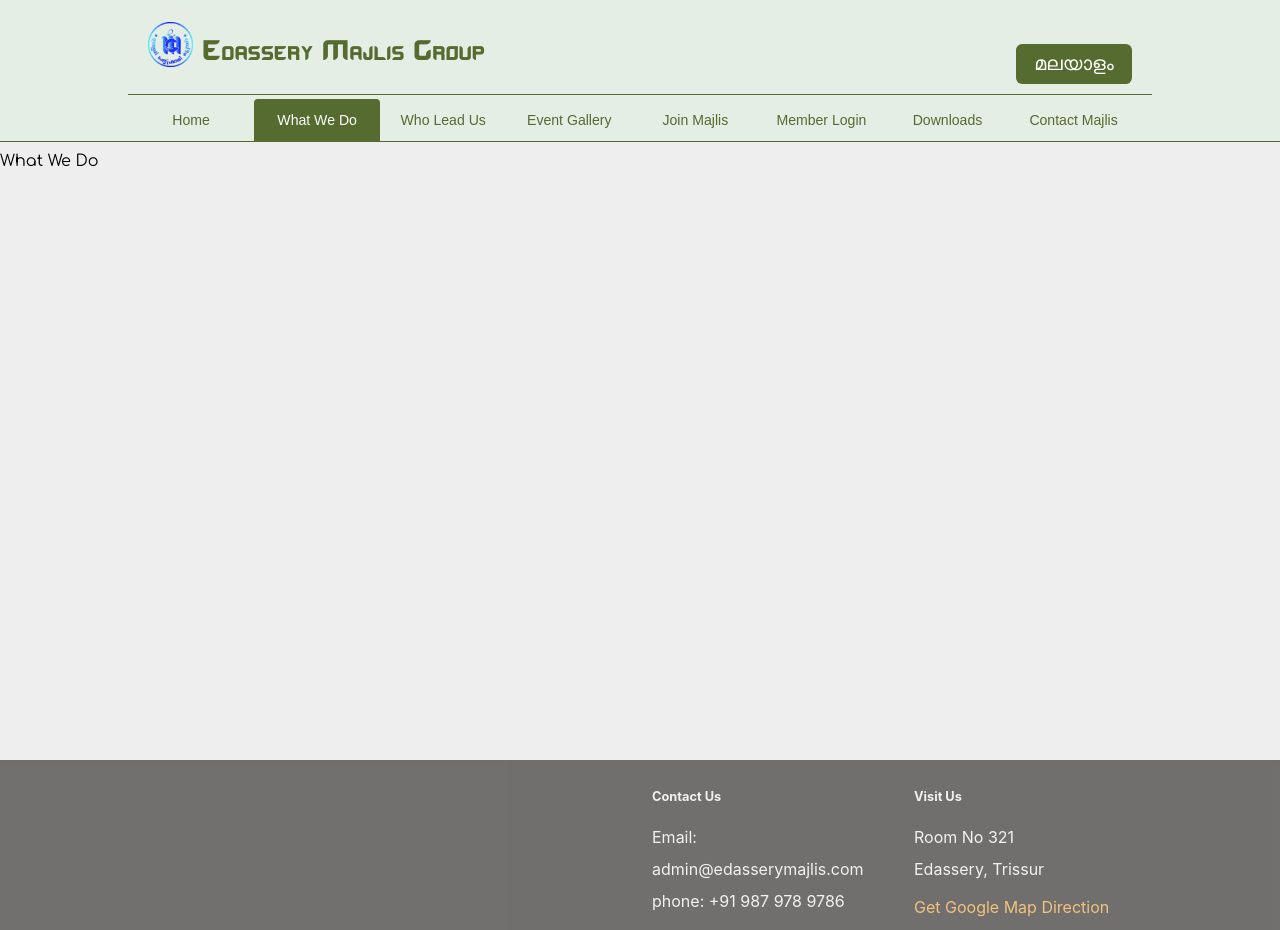
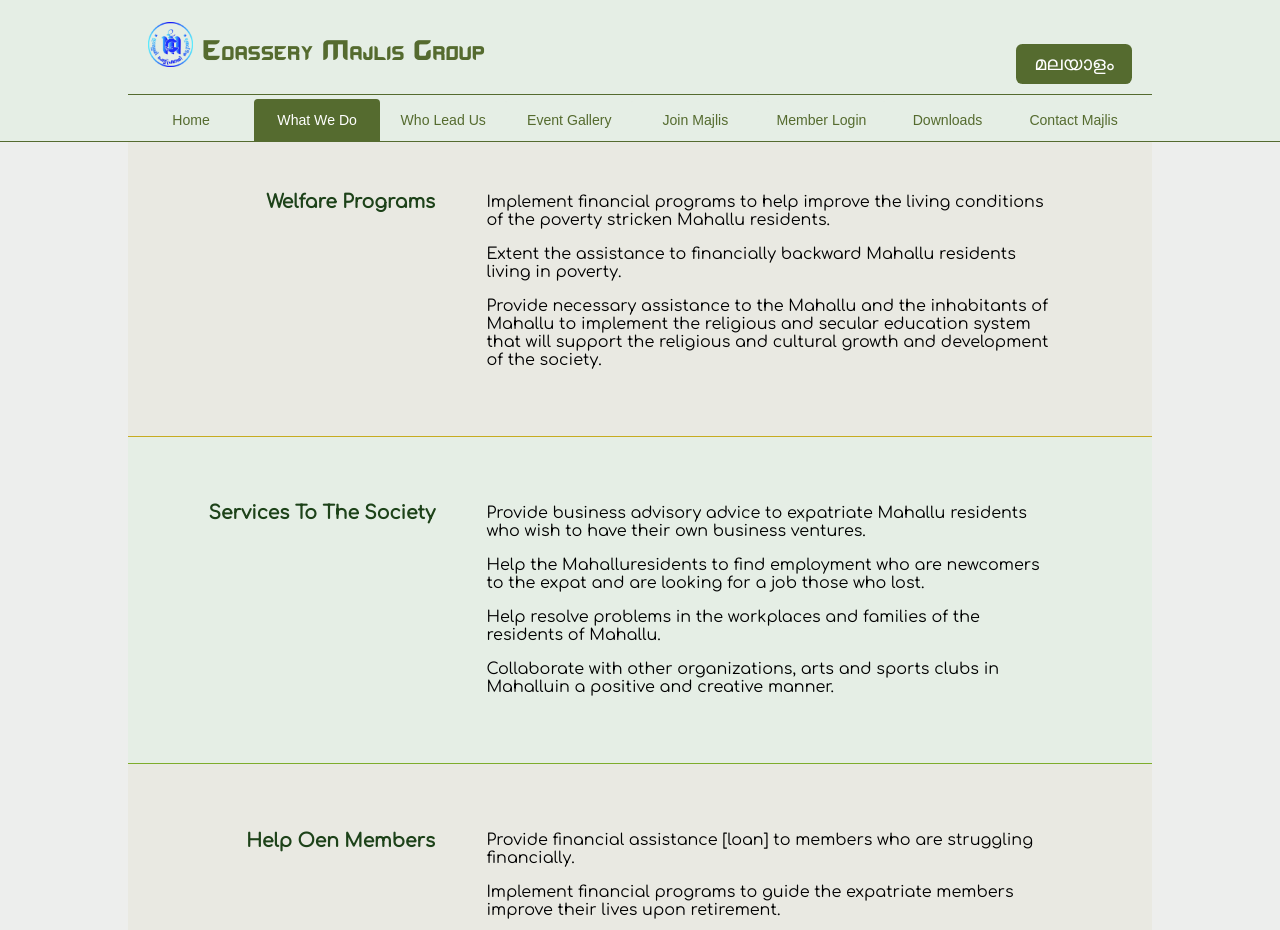
Before and after one commit to tshihad/edesseri-majlis, a React (Create React App) app in the folder web/: page /WhatweDo in a window 1280 px wide. Shown: the top 930 px of the page. Built offline with nearby package versions, Linux system fonts and the light colour scheme.

Commit message:
what we do page

```diff
--- a/web/package.json
+++ b/web/package.json
@@ -19,7 +19,7 @@
     "typescript": "^3.6.4"
   },
   "scripts": {
-    "start": "PORT=7000 react-scripts start",
+    "start": "PORT=7777 react-scripts start",
     "build": "react-scripts build",
     "test": "react-scripts test",
     "eject": "react-scripts eject"
--- a/web/src/components/body.jsx
+++ b/web/src/components/body.jsx
@@ -46,8 +46,8 @@ border-bottom: 1px #556b2f solid;
 `;
 const Body = styled.div`
 width: 100%;
-padding: 19vh 0 0 0;
-min-height: 95vh;
+padding: 9.8vw 0 0 0;
+min-height: 75vh;
 background-color: #edeeed;
 font-family: 'Comfortaa', cursive;
 `;
--- a/web/src/components/home.jsx
+++ b/web/src/components/home.jsx
@@ -100,7 +100,6 @@ const Card = styled.div`
 width:100%;
 padding: 5vh 20vw;
 text-align:center;
-font-family:Open Sans,sans-serif;
 `;
 const Headline = styled.h3`
 color:#1d4219;
@@ -228,7 +227,7 @@ const MiniCard = styled.div`
 width: 50%;
 font-weight: 400;
 font-size: 1.2vw;
-vertical-align: top
+vertical-align: top;
 display: inline-block;
 `;
 const Main = styled.div`
--- a/web/src/components/what_we_do.jsx
+++ b/web/src/components/what_we_do.jsx
@@ -1,10 +1,111 @@
-import React,{useEffect} from 'react'
+import React, { useEffect } from 'react'
+import styled from 'styled-components'
 
-export default function WhatWeDo(props){
+const WhatWeDoDiv = styled.div`
+margin: 0vh 10vw;
+`;
+
+const WelfareProgramsContents = {
+  english: [
+    "Implement financial programs to help improve the living" +
+    " conditions of the poverty stricken Mahallu residents.",
+    "Extent the assistance to financially backward Mahallu" +
+    " residents living in poverty.",
+    "Provide necessary assistance to the Mahallu and the" +
+    " inhabitants of Mahallu to implement the religious and" +
+    " secular education system that will support the religious and" +
+    " cultural growth and development of the society."
+  ],
+  malayalam: [
+    "ദാ ിപ്ദേും അനുഭവിക്ുന്ന മഹല്ലു നിവാസികളുറട ജീവിയ നില്വാ ും ഉയർത്തുന്നയിനു സഹായകമായ സാമ്പത്തിക രദ്ധയികൾ നടെില്ാക്ുക..",
+    "സാമ്പത്തിക പ്രയാസും രന ിടുന്ന മഹല്ല് നിവാസികൾക്് സാമ്പത്തിക സഹായും നൽകുക.",
+    "മഹല്ലിന്റെയുും മഹല്ല് നിവാസികളുരടയുും, മയസാുംസ്‌കാ ിക വളർച്ചക്ുും രുര ാരമനത്തിനുും സഹായകമായ, മയ ര വുും ഭൗയികവുമായ വിദോഭോസ സുംവിധാനും നടെില്ാക്ുന്നയിന് ആവരേമായ സഹായും നൽകുക."
+  ]
+}
+
+const ServiceSocietyContents = {
+  english: [
+    "Provide business advisory advice to expatriate Mahallu"+
+    " residents who wish to have their own business ventures.",
+    "Help the Mahalluresidents to find employment who are"+
+    " newcomers to the expat and are looking for a job those who"+
+    " lost.",
+    "Help resolve problems in the workplaces and families of the"+
+    " residents of Mahallu.",
+    "Collaborate with other organizations, arts and sports clubs in"+
+    " Mahalluin a positive and creative manner."
+  ],
+  malayalam:[
+    "സവന്തമായി ബിസിനസ്‌ സും ുംഭങ്ങൾ ആപ്രഹിക്ുന്ന പ്രവാസികളായ മഹല്ല് നിവാസികൾക്് ബിസിനസ്സ് സുംബന്ധമായ ഉരരദര നിർരദ്ധരങ്ങൾ നൽകുക.",
+    "പ്രവാസ രല്ാകരത്തക്് കടന്നു വ ുന്ന നവാരയര യുും, റയാഴിൽ നഷ്ടറെട്ട് റയാഴിൽ അരനവഷിക്ുന്നവ ുമായ മഹല്ല് നിവാസികറള റയാഴിൽ കറണ്ടത്താൻ സഹായിക്ുക.",
+    "മഹല്ല് നിവാസികളായ പ്രവാസികളുറട റയാഴിൽ സ്ഥല്ങ്ങളില്ുും, കുടുുംബങ്ങളില്ുും ഉണ്ടാകുന്ന പ്രശ്നങ്ങൾ ര ിഹ ിക്ാൻ സഹായിക്ുക.",
+    "മഹല്ലിറല് ഇയ സുംഘടനകരളാടുും, കല്ാ - കായിക ക്ലബ്ബുകരളാടുും രുണകാുംക്ഷരയാറട, സർരാത്മകമായ പ്രവർത്തനങ്ങളില്ൂറട ഒറത്താ ുമിച്ചു പ്രവർത്തിക്ുക."
+  ]
+}
+
+const HelpMembersContents = {
+  english: [
+    "Provide financial assistance [loan] to members who are"+
+    " struggling financially.",
+    "Implement financial programs to guide the expatriate"+
+    " members improve their lives upon retirement.",
+    "Help repatriate the bodies of members whose lives are on"+
+    " the path to expatriate."
+  ],
+  malayalam:[
+    "സാമ്പത്തികമായി പ്രയിസന്ധി രന ിടുന്ന അുംരങ്ങൾക്് സാമ്പത്തിക സഹായും [വായ്ര] നൽകുക.",
+    "അുംരങ്ങളുറട പ്രവാസാനന്ത ജീവിയും ഭാസു മാക്ുന്ന സാമ്പത്തിക രദ്ധയികൾ നടെില്ാക്ുക..",
+    "പ്രവാസത്തിൻ വഴിയിൽ ജീവൻ റരാല്ിഞ്ഞു രരാകുന്ന അുംരങ്ങളുറട മയ്യിത്ത് നാട്ടിറല്ത്തിക്ാൻ സഹായിക്ുക."
+  ]
+}
+export default function WhatWeDo(props) {
   useEffect(() => {
     props.setState("WhatWeDo")
   }, [props])
-  return(
-    <div>What We Do</div>
+  return (
+    <WhatWeDoDiv>
+      <WhatWeDoCard headline="Welfare Programs" contents={WelfareProgramsContents} language={props.language === "മലയാളം" ?"malayalam" :"english"} colorcode="1" />
+      <WhatWeDoCard headline="Services To The Society" contents={ServiceSocietyContents} language={props.language === "മലയാളം" ?"malayalam" :"english"} colorcode="2" />
+      <WhatWeDoCard headline="Help Oen Members" contents={HelpMembersContents} language={props.language === "മലയാളം" ?"malayalam" :"english"} colorcode="1" />
+    </WhatWeDoDiv>
   )
 }
+
+const Card = styled.div`
+width: 100%;
+display: block;
+min-height: 30vh;
+padding: 5% 0%;
+`;
+const Div = styled.div`
+width: 30%;
+display:inline-block;
+text-align: right;
+vertical-align: top;
+`;
+const Headline = styled.h3`
+color:#1d4219;
+margin-top: 5%;
+font-family: 'Comfortaa', cursive;`;
+const Content = styled.div`
+width: 60%;
+padding-left: 5%;
+display:inline-block;
+`;
+export function WhatWeDoCard(props) {
+  return (
+    <Card style={{ backgroundColor: props.colorcode === "1" ? "#e9e9dfbe" : "#e5eee5", borderBottom: props.colorcode === "1" ? "1.5px #c7ab21 solid" : "1.5px #7ead2b solid" }}>
+      <Div><Headline>{props.headline}</Headline></Div>
+      <Content>
+        {props.language === "english" ?
+          props.contents.malayalam.map(content => (
+            <p>{content}</p>
+          )) :
+          props.contents.english.map(content => (
+            <p>{content}</p>
+          ))}
+
+      </Content>
+    </Card>
+  )
+}
--- a/web/src/styles/navbar.css
+++ b/web/src/styles/navbar.css
@@ -5,6 +5,7 @@
 
 .mainhead{
   min-height:100vh;
+  overflow-y: hidden;
 }
 .navbar{
   background-color: #e5eee5;
@@ -57,4 +58,4 @@ a:hover .dropbtn{background-color: #768b56;color:white;}
 
 .dropdown:hover .dropdown-content {display: block;}
 
-.lastmenu:hover .navbar {background-color: #f1c37d;}
+.lastmenu:hover .navbar {background-color: #c7ab21;}
```
